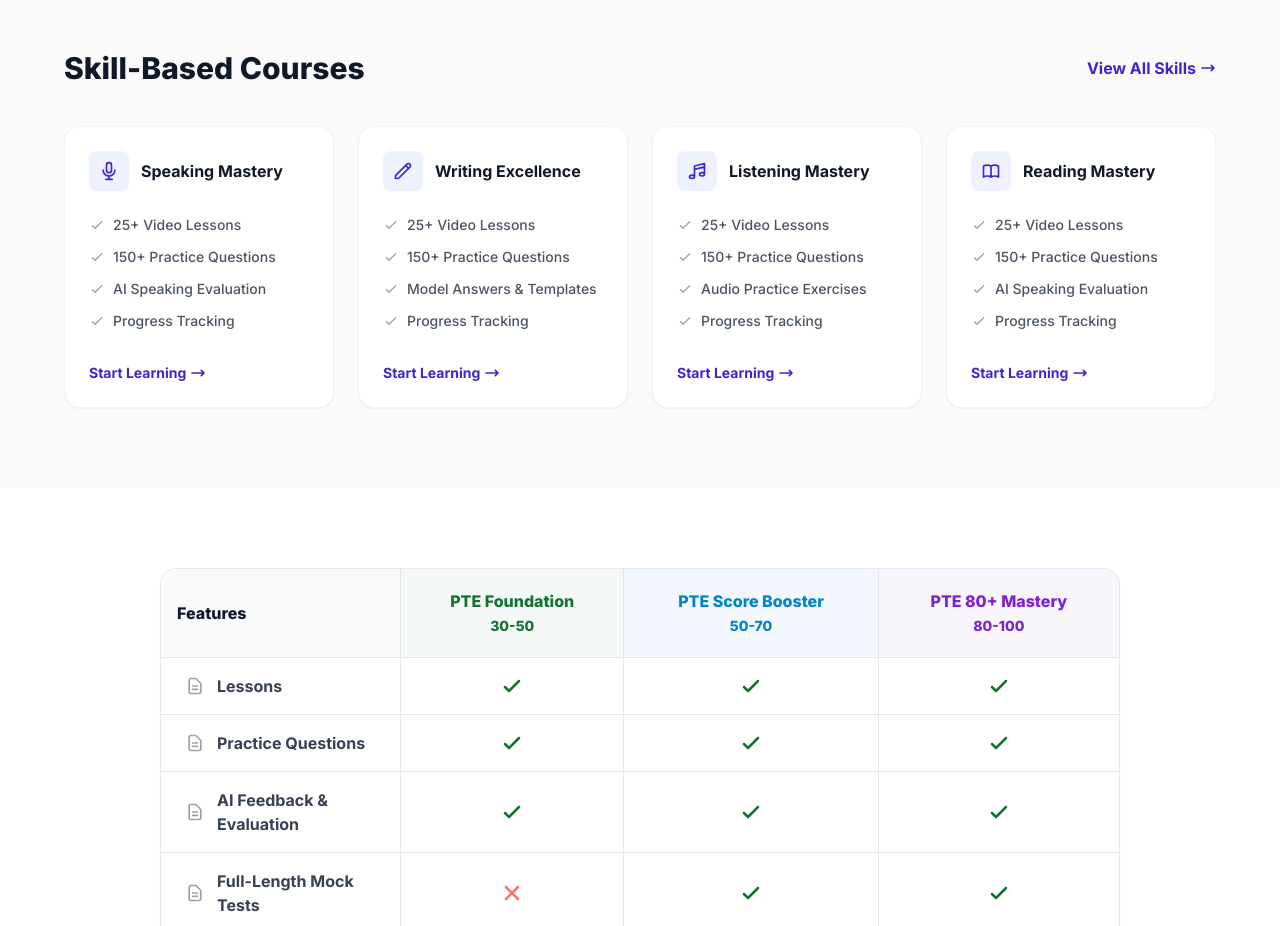
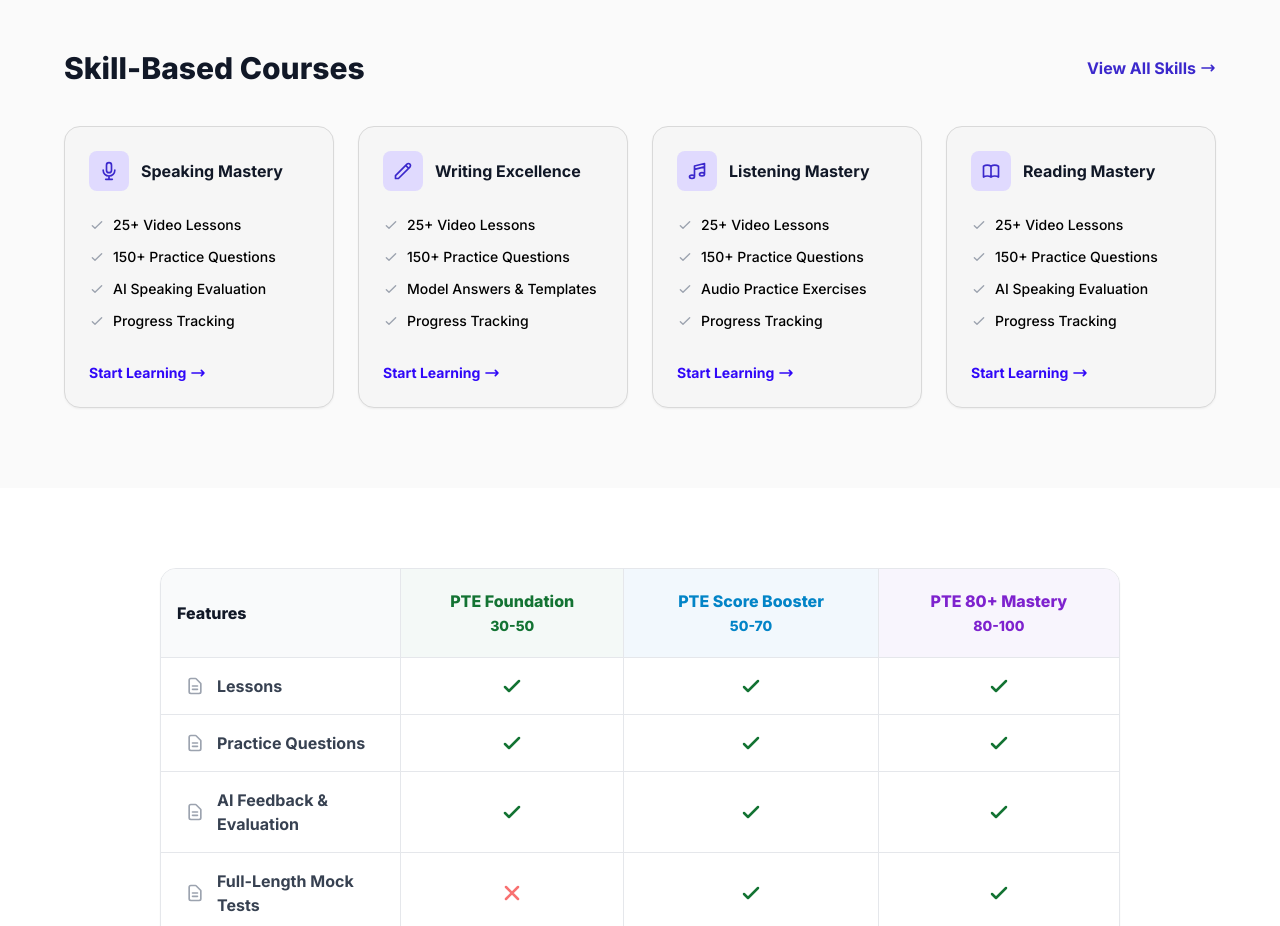
Before and after one commit to AuralithBit0822/PTE, a Next.js app in the folder frontend/: page /courses in a window 1280 px wide. Shown: the part 1300-2226 px from the top of the page. Built offline with nearby package versions, Linux system fonts and the light colour scheme.

Commit message:
skill section fixed

```diff
--- a/frontend/app/(dashboard)/courses/page.tsx
+++ b/frontend/app/(dashboard)/courses/page.tsx
@@ -215,9 +215,9 @@ export default function CoursesPage() {
               { title: 'Listening Mastery', icon: 'M9 19V6l12-3v13M9 19c0 1.105-1.343 2-3 2s-3-.895-3-2 1.343-2 3-2 3 .895 3 2zm12-3c0 1.105-1.343 2-3 2s-3-.895-3-2 1.343-2 3-2 3 .895 3 2zM9 10l12-3', evalText: 'Audio Practice Exercises' },
               { title: 'Reading Mastery', icon: 'M12 6.253v13m0-13C10.832 5.477 9.246 5 7.5 5S4.168 5.477 3 6.253v13C4.168 18.477 5.754 18 7.5 18s3.332.477 4.5 1.253m0-13C13.168 5.477 14.754 5 16.5 5c1.747 0 3.332.477 4.5 1.253v13C19.832 18.477 18.247 18 16.5 18c-1.746 0-3.332.477-4.5 1.253', evalText: 'AI Speaking Evaluation' },
             ].map((skill, idx) => (
-              <div key={idx} className="bg-white rounded-2xl border border-gray-100 p-6 flex flex-col shadow-sm hover:shadow-md transition-shadow">
+              <div key={idx} className="bg-[#F6F6F6] rounded-2xl border border-[#D9D9D9] p-6 flex flex-col shadow-sm hover:shadow-md transition-shadow">
                 <div className="flex items-center mb-6">
-                  <div className="w-10 h-10 rounded-lg bg-[#EEF2FF] flex items-center justify-center mr-3">
+                  <div className="w-10 h-10 rounded-lg bg-[#E0DAFE] flex items-center justify-center mr-3">
                     <svg className="w-5 h-5 text-[#3B28CC]" fill="none" viewBox="0 0 24 24" stroke="currentColor">
                       <path strokeLinecap="round" strokeLinejoin="round" strokeWidth={2} d={skill.icon} />
                     </svg>
@@ -225,24 +225,24 @@ export default function CoursesPage() {
                   <h3 className="font-bold text-gray-900">{skill.title}</h3>
                 </div>
                 <ul className="space-y-3 mb-8 flex-1">
-                  <li className="flex items-center text-sm text-gray-600 font-medium">
+                  <li className="flex items-center text-sm text-black font-medium">
                     <svg className="w-4 h-4 text-gray-400 mr-2" fill="none" viewBox="0 0 24 24" stroke="currentColor"><path strokeLinecap="round" strokeLinejoin="round" strokeWidth={2} d="M5 13l4 4L19 7" /></svg>
                     25+ Video Lessons
                   </li>
-                  <li className="flex items-center text-sm text-gray-600 font-medium">
+                  <li className="flex items-center text-sm text-black font-medium">
                     <svg className="w-4 h-4 text-gray-400 mr-2" fill="none" viewBox="0 0 24 24" stroke="currentColor"><path strokeLinecap="round" strokeLinejoin="round" strokeWidth={2} d="M5 13l4 4L19 7" /></svg>
                     150+ Practice Questions
                   </li>
-                  <li className="flex items-center text-sm text-gray-600 font-medium">
+                  <li className="flex items-center text-sm text-black font-medium">
                     <svg className="w-4 h-4 text-gray-400 mr-2" fill="none" viewBox="0 0 24 24" stroke="currentColor"><path strokeLinecap="round" strokeLinejoin="round" strokeWidth={2} d="M5 13l4 4L19 7" /></svg>
                     {skill.text2 || skill.evalText}
                   </li>
-                  <li className="flex items-center text-sm text-gray-600 font-medium">
+                  <li className="flex items-center text-sm text-black font-medium">
                     <svg className="w-4 h-4 text-gray-400 mr-2" fill="none" viewBox="0 0 24 24" stroke="currentColor"><path strokeLinecap="round" strokeLinejoin="round" strokeWidth={2} d="M5 13l4 4L19 7" /></svg>
                     Progress Tracking
                   </li>
                 </ul>
-                <Link href="#" className="text-[#3B28CC] font-bold text-sm flex items-center hover:underline">
+                <Link href="#" className="text-[#3008F8] font-bold text-sm flex items-center hover:underline">
                   Start Learning <svg className="w-4 h-4 ml-1" fill="none" viewBox="0 0 24 24" stroke="currentColor"><path strokeLinecap="round" strokeLinejoin="round" strokeWidth={2.5} d="M17 8l4 4m0 0l-4 4m4-4H3" /></svg>
                 </Link>
               </div>
```
